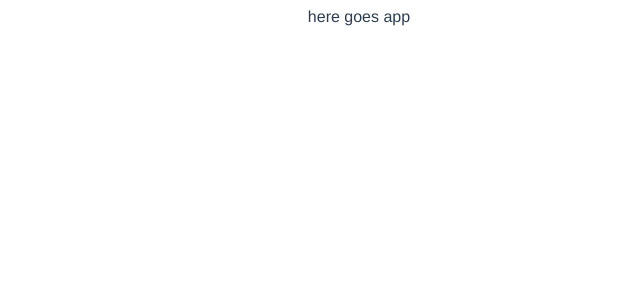
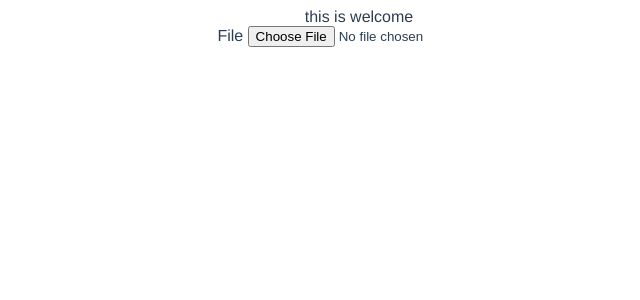
Before and after one commit to Defozo/hacknarok2019-frontend, a Vue app: page /#/ in a window 1280 px wide. Shown: the top 300 px of the page, without its empty margins (281-921 px from the left). Built offline with nearby package versions, Linux system fonts and the light colour scheme.

Commit message:
Start file upload

```diff
--- a/src/main.js
+++ b/src/main.js
@@ -1,7 +1,7 @@
 import Vue from 'vue'
 import App from './App.vue'
 import router from './router'
-import store from './store'
+import store from './store/store'
 
 Vue.config.productionTip = false
 
@@ -9,4 +9,4 @@ new Vue({
   router,
   store,
   render: h => h(App)
-}).$mount('#app')
+}).$mount('#app');
--- a/src/router.js
+++ b/src/router.js
@@ -1,15 +1,21 @@
 import Vue from 'vue'
 import Router from 'vue-router'
-import Home from './views/Home.vue'
+import Welcome from "./views/Welcome";
+import Dashboard from "./views/Dashboard";
 
 Vue.use(Router)
 
 export default new Router({
-  routes: [
-    {
-      path: '/',
-      name: 'home',
-      component: Home
-    }
-  ]
+    routes: [
+        {
+            path: '/',
+            name: 'welcome',
+            component: Welcome
+        },
+        {
+            path: '/dashboard',
+            name: 'dashboard',
+            component: Dashboard
+        }
+    ]
 })
--- a/src/store.js
+++ /dev/null
@@ -1,16 +0,0 @@
-import Vue from 'vue'
-import Vuex from 'vuex'
-
-Vue.use(Vuex)
-
-export default new Vuex.Store({
-  state: {
-
-  },
-  mutations: {
-
-  },
-  actions: {
-
-  }
-})
--- /dev/null
+++ b/src/store/getters.js
@@ -0,0 +1 @@
+export const GET_ZIP = 'getZip';
--- /dev/null
+++ b/src/store/mutations.js
@@ -0,0 +1 @@
+export const SET_ZIP = 'setZip';
--- /dev/null
+++ b/src/store/store.js
@@ -0,0 +1,23 @@
+import Vue from 'vue'
+import Vuex from 'vuex'
+import {GET_ZIP} from "./getters";
+import {SET_ZIP} from "./mutations";
+
+Vue.use(Vuex);
+
+export default new Vuex.Store({
+  state: {
+    zip: null
+  },
+  getters: {
+    [GET_ZIP]: function () {
+        return this.state.zip
+    }
+  },
+  mutations: {
+    [SET_ZIP]: function (newZip) {
+        this.state.zip = newZip
+    }
+  },
+  actions: {}
+})
--- /dev/null
+++ b/src/views/Dashboard.vue
@@ -0,0 +1,14 @@
+<template>
+    <div class="dashboard">
+        this is dashboard
+    </div>
+</template>
+
+<script>
+    // @ is an alias to /src
+    // import HelloWorld from '@/components/HelloWorld.vue'
+
+    export default {
+        name: 'Dashboard'
+    }
+</script>
--- a/src/views/Home.vue
+++ /dev/null
@@ -1,15 +0,0 @@
-<template>
-  <div class="home">
-    here goes app
-  </div>
-</template>
-
-<script>
-// @ is an alias to /src
-// import HelloWorld from '@/components/HelloWorld.vue'
-
-export default {
-  name: 'home',
-  components: {}
-}
-</script>
--- /dev/null
+++ b/src/views/Welcome.vue
@@ -0,0 +1,37 @@
+<template>
+    <div class="welcome">
+        this is welcome
+        <div class="container">
+            <label>File
+                <input type="file" id="file" ref="file"
+                       v-on:change="handleFileUpload()"/>
+            </label>
+        </div>
+    </div>
+</template>
+
+<script>
+    import {mapMutations} from 'vuex'
+    import {SET_ZIP} from "../store/mutations";
+
+    export default {
+        name: "Welcome",
+        data() {
+            return {
+                file: null
+            }
+        },
+        methods: {
+            ...mapMutations([SET_ZIP]),
+            handleFileUpload() {
+                const file = this.$refs.file.files[0];
+                this.setZip(file)
+            }
+        }
+    }
+
+</script>
+
+<style scoped>
+
+</style>
```
